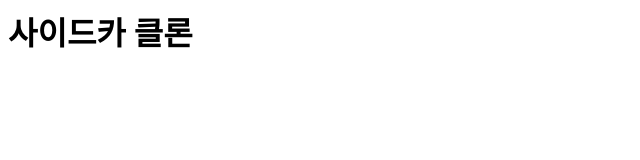
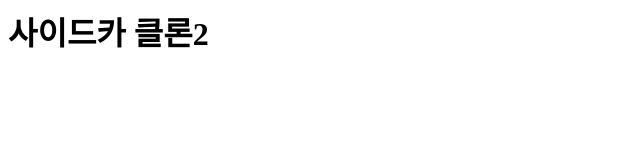
Before and after one commit to koseokkyu/cloner-test, a plain HTML site: page index.html in a window 1280 px wide. Shown: the full height of the page, 0-640 px from the left. Drawn offline with Linux system fonts and the light colour scheme.

Commit message:
Update index.html

```diff
--- a/index.html
+++ b/index.html
@@ -4,6 +4,6 @@
   <title>CLoner test</title>
 </head>
 <body>
-  <h1>사이드카 클론</h1>
+  <h1>사이드카 클론2</h1>
 </body>
 </html>
```
